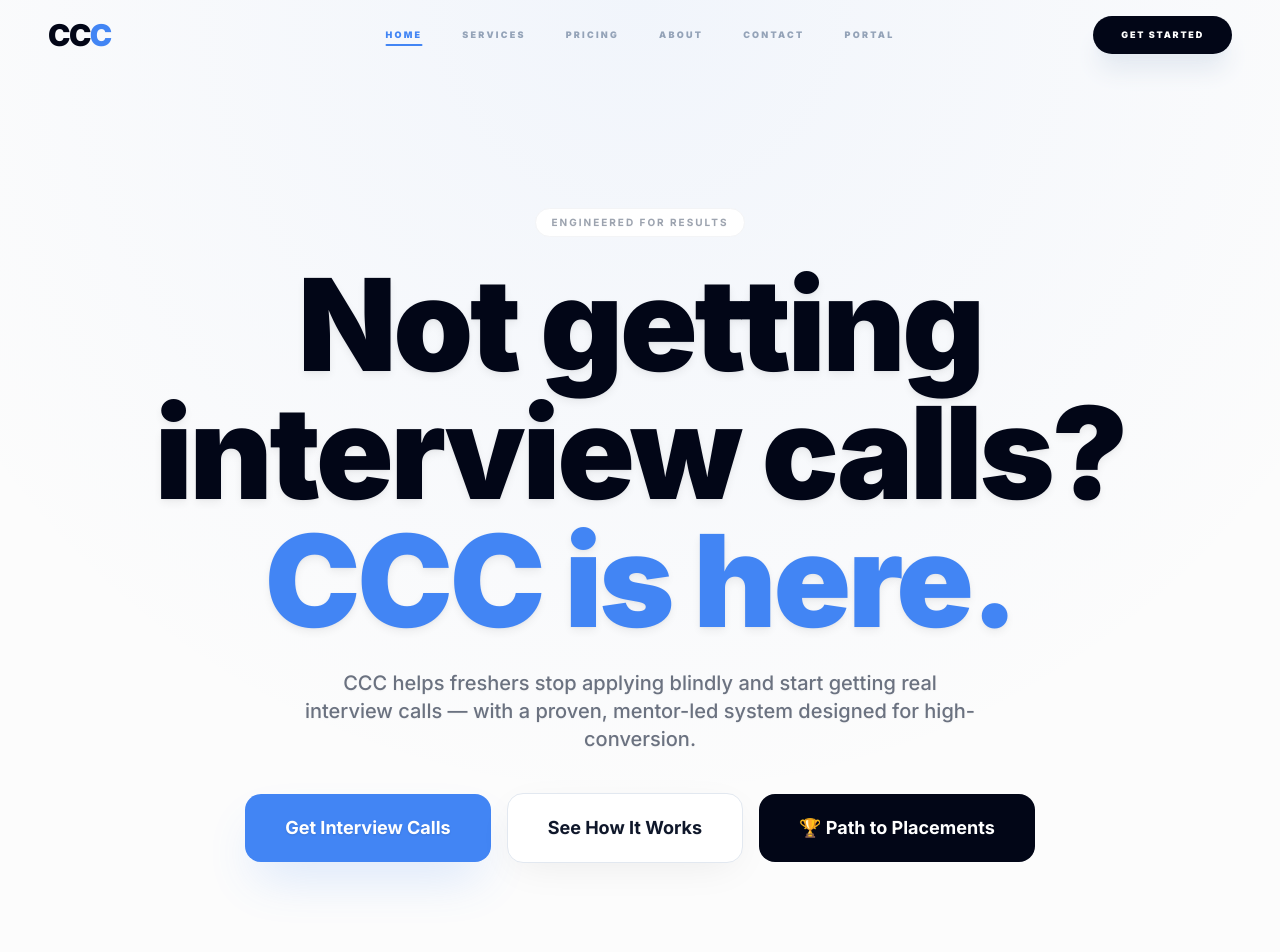
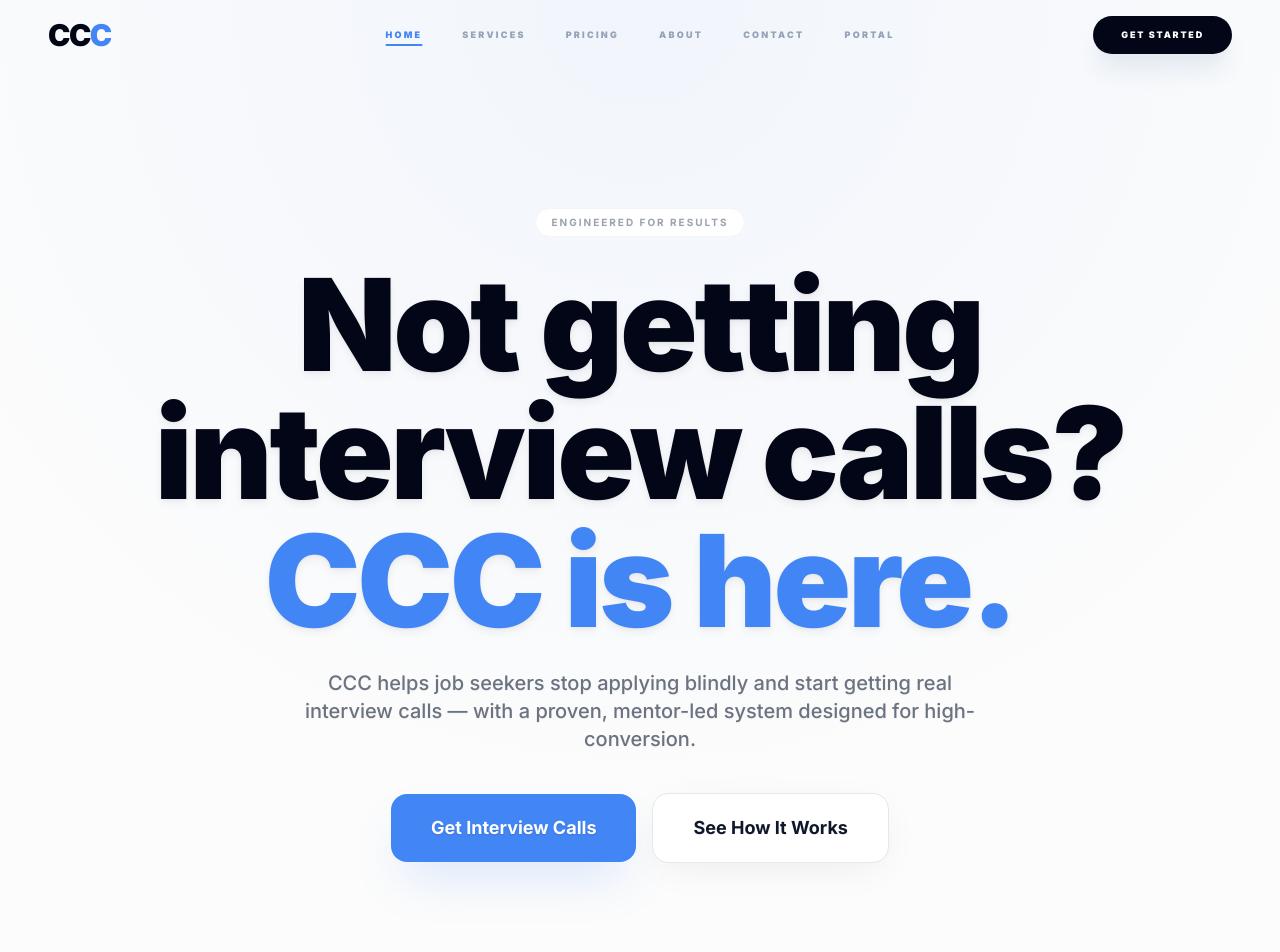
Before and after one commit to YASHBITU/cccnnew, a React (Vite) app: page / in a window 1280 px wide. Shown: the top 952 px of the page. Built offline with nearby package versions, Linux system fonts and the light colour scheme.

Commit message:
fix: remove Path to Placements button, replace all fresher mentions with inclusive job seekers language

```diff
--- a/components/Hero.tsx
+++ b/components/Hero.tsx
@@ -15,7 +15,7 @@ export const Hero: React.FC = () => {
         </h1>
 
         <p className="text-xl text-gray-500 max-w-2xl mx-auto mb-12 leading-relaxed">
-          A structured, mentor-led job hunt system designed for freshers who are tired of being ignored. We build systems, not just resumes.
+          A structured, mentor-led job hunt system designed for job seekers who are tired of being ignored. We build systems, not just resumes.
         </p>
 
         <div className="flex flex-col sm:flex-row items-center justify-center gap-4">
--- a/pages/About.tsx
+++ b/pages/About.tsx
@@ -40,7 +40,7 @@ export const About: React.FC = () => {
             We’re your job hunt partner — <span className="text-[#4285F4]">not a course.</span>
           </h1>
           <p className="text-lg md:text-xl text-gray-500 font-medium leading-relaxed text-depth-subheading">
-            Career Craft Consultancy was built for students and freshers stuck in the “apply more” trap. We don’t sell motivation. We build strategy, execution, and results.
+            Career Craft Consultancy was built for job seekers stuck in the "apply more" trap — whether you're a fresher or an experienced professional. We don't sell motivation. We build strategy, execution, and results.
           </p>
         </div>
 
--- a/pages/Home.tsx
+++ b/pages/Home.tsx
@@ -86,7 +86,7 @@ export const Home: React.FC = () => {
       id: '8',
       name: 'Suhani',
       role: 'Data Analyst Intern',
-      title: 'Really works for freshers.',
+      title: 'Really works for job seekers.',
       content: 'As a fresher, it’s very difficult to get internship opportunities. But this LinkedIn Job Hunt Strategy really works. The service cost is totally worth it.',
       avatar: 'https://lh3.googleusercontent.com/d/1tV6KViP7Q48KGYOiaG6MkkQNb9uiBUMM',
       bgColor: 'bg-slate-900',
@@ -118,7 +118,7 @@ export const Home: React.FC = () => {
           </h1>
 
           <p className="text-base md:text-xl text-gray-500 max-w-2xl mx-auto mb-10 leading-relaxed font-medium text-depth-subheading">
-            CCC helps freshers stop applying blindly and start getting real interview calls — with a proven, mentor-led system designed for high-conversion.
+            CCC helps job seekers stop applying blindly and start getting real interview calls — with a proven, mentor-led system designed for high-conversion.
           </p>
 
           <div className="flex flex-col sm:flex-row items-center justify-center gap-3 sm:gap-4">
@@ -133,14 +133,6 @@ export const Home: React.FC = () => {
               className="w-full sm:w-auto bg-white text-slate-900 border border-slate-200 px-8 sm:px-10 py-4 sm:py-5 rounded-2xl font-bold text-base sm:text-lg hover:border-slate-400 transition-all active:scale-95 soft-shadow text-depth-callout"
             >
               See How It Works
-            </button>
-            <button
-              onClick={() => {
-                document.getElementById('placements-section')?.scrollIntoView({ behavior: 'smooth' });
-              }}
-              className="w-full sm:w-auto bg-slate-950 text-white px-8 sm:px-10 py-4 sm:py-5 rounded-2xl font-bold text-base sm:text-lg hover:bg-slate-800 transition-all active:scale-95"
-            >
-              🏆 Path to Placements
             </button>
           </div>
         </div>
```
